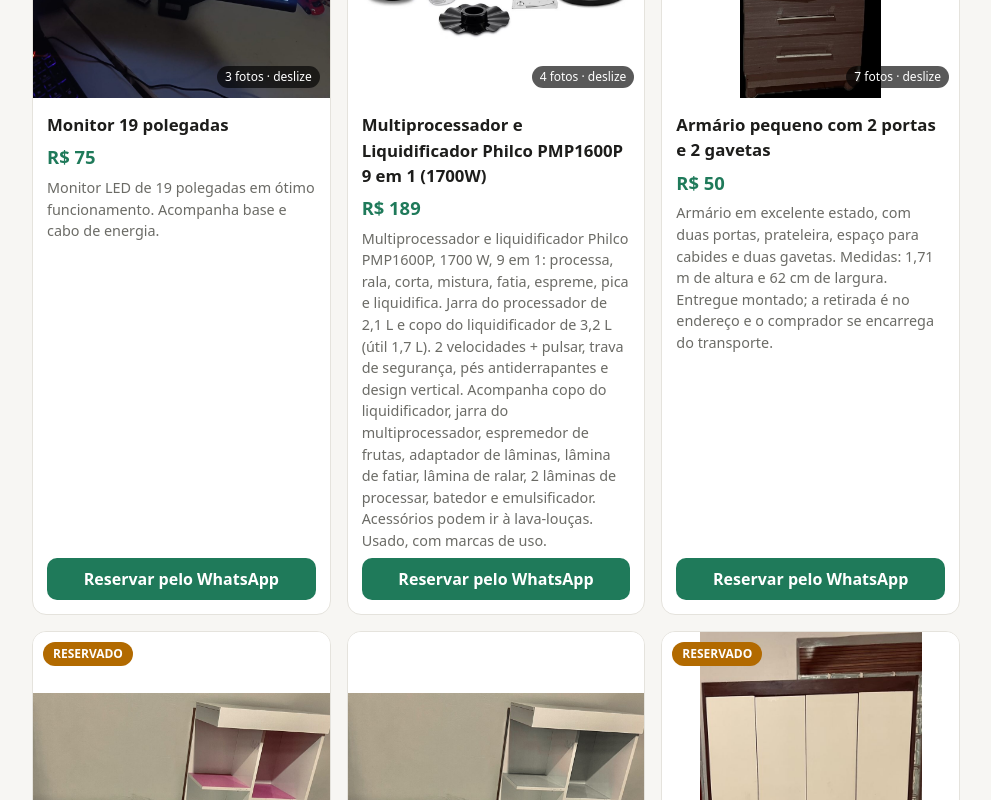
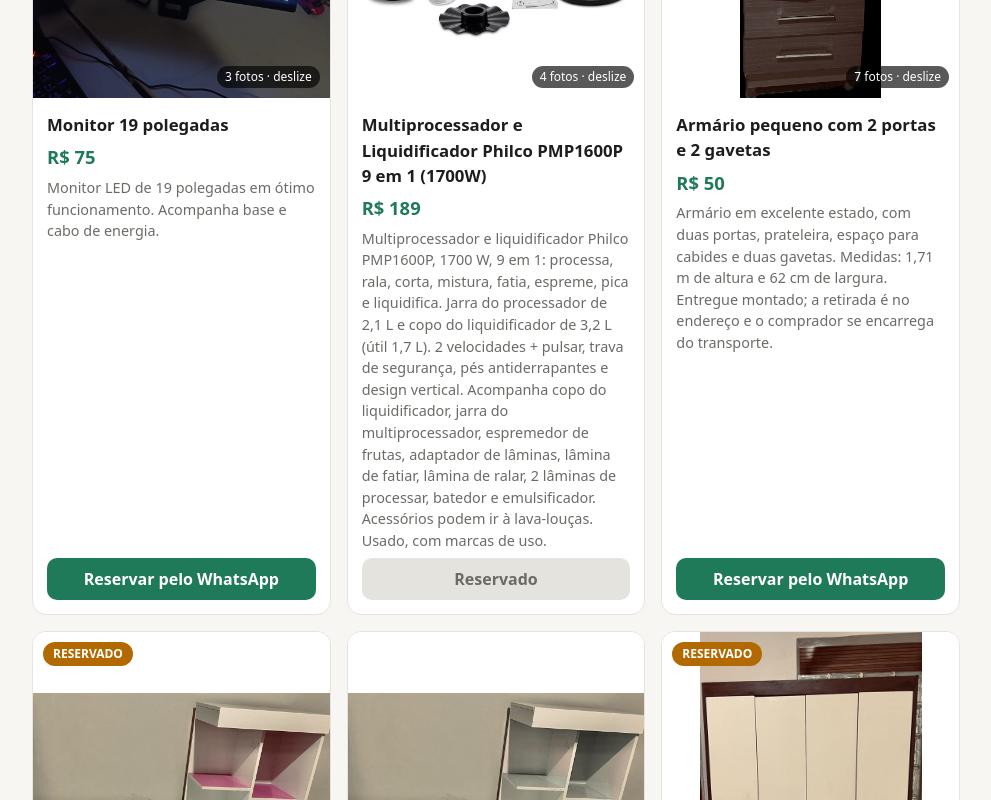
Before and after one commit to wavila88/VentaGaragem, a plain HTML site: page index.html in a window 1280 px wide. Shown: the part 2051-2851 px from the top of the page, without its empty margins (144-1135 px from the left). Drawn offline with Linux system fonts and the light colour scheme.

Commit message:
Reserva licuificadora

```diff
--- a/index.html
+++ b/index.html
@@ -78,7 +78,7 @@ const ITEMS = [
   {nome:"Bicicleta branca e rosa Mormaii", categoria:"Bicicletas", preco:90, estado:"disponivel", fotos:["fotos/bike-branca-1.jpg"], desc:"Bicicleta com suspensão e bagageiro. Usada."},
   {nome:"Escrivaninha de trabalho com cadeira de escritório", categoria:"Escritório", preco:80, estado:"reservado", fotos:["fotos/escrivaninha-1.jpg","fotos/escrivaninha-2.jpg","fotos/cadeira-escritorio-1.jpg"], desc:"Acompanha cadeira de escritório com encosto em tela roxa, assento preto, braços e base cromada com rodízios. Perfeita para uma estação de trabalho confortável. Desmontável em duas partes; para transportar é necessário um carro grande. Notebook, monitor e demais itens das fotos não estão à venda."},
   {nome:"Monitor 19 polegadas", categoria:"Eletrodomésticos", preco:75, estado:"disponivel", fotos:["fotos/monitor-1.jpg","fotos/monitor-2.jpg","fotos/monitor-3.jpg"], desc:"Monitor LED de 19 polegadas em ótimo funcionamento. Acompanha base e cabo de energia."},
-  {nome:"Multiprocessador e Liquidificador Philco PMP1600P 9 em 1 (1700W)", categoria:"Eletrodomésticos", preco:189, estado:"disponivel", fotos:["fotos/multiprocessador-1.jpg","fotos/multiprocessador-2.jpg","fotos/multiprocessador-3.jpg","fotos/multiprocessador-4.jpg"], desc:"Multiprocessador e liquidificador Philco PMP1600P, 1700 W, 9 em 1: processa, rala, corta, mistura, fatia, espreme, pica e liquidifica. Jarra do processador de 2,1 L e copo do liquidificador de 3,2 L (útil 1,7 L). 2 velocidades + pulsar, trava de segurança, pés antiderrapantes e design vertical. Acompanha copo do liquidificador, jarra do multiprocessador, espremedor de frutas, adaptador de lâminas, lâmina de fatiar, lâmina de ralar, 2 lâminas de processar, batedor e emulsificador. Acessórios podem ir à lava-louças. Usado, com marcas de uso."},
+  {nome:"Multiprocessador e Liquidificador Philco PMP1600P 9 em 1 (1700W)", categoria:"Eletrodomésticos", preco:189, estado:"reservado", fotos:["fotos/multiprocessador-1.jpg","fotos/multiprocessador-2.jpg","fotos/multiprocessador-3.jpg","fotos/multiprocessador-4.jpg"], desc:"Multiprocessador e liquidificador Philco PMP1600P, 1700 W, 9 em 1: processa, rala, corta, mistura, fatia, espreme, pica e liquidifica. Jarra do processador de 2,1 L e copo do liquidificador de 3,2 L (útil 1,7 L). 2 velocidades + pulsar, trava de segurança, pés antiderrapantes e design vertical. Acompanha copo do liquidificador, jarra do multiprocessador, espremedor de frutas, adaptador de lâminas, lâmina de fatiar, lâmina de ralar, 2 lâminas de processar, batedor e emulsificador. Acessórios podem ir à lava-louças. Usado, com marcas de uso."},
   {nome:"Armário pequeno com 2 portas e 2 gavetas", categoria:"Armários", preco:50, estado:"disponivel", fotos:["fotos/armario-1.jpg","fotos/armario-2.jpg","fotos/armario-3.jpg","fotos/armario-4.jpg","fotos/armario-5.jpg","fotos/armario-6.jpg","fotos/armario-7.jpg"], desc:"Armário em excelente estado, com duas portas, prateleira, espaço para cabides e duas gavetas. Medidas: 1,71 m de altura e 62 cm de largura. Entregue montado; a retirada é no endereço e o comprador se encarrega do transporte."},
   {nome:"Escrivaninha feminina com estante e 2 gavetas (branca e rosa)", categoria:"Escritório", preco:89, estado:"reservado", fotos:["fotos/escrivaninha-feminina-1.jpg","fotos/escrivaninha-feminina-2.jpg","fotos/escrivaninha-feminina-3.jpg","fotos/escrivaninha-feminina-4.jpg","fotos/escrivaninha-feminina-5.jpg"], desc:"Escrivaninha branca com detalhes em rosa, ideal para quarto de menina ou jovem. Tem bancada ampla, estante lateral com nichos e prateleiras rosa, e duas gavetas. Medidas aproximadas: 1,31 m de largura, 1,36 m de altura e 37 cm de profundidade; bancada a 74 cm do chão. Usada, com marcas de uso. Não fazemos desmontagem nem entrega: o comprador retira no endereço e leva o móvel."},
   {nome:"Escrivaninha branca com estante e 2 gavetas", categoria:"Escritório", preco:89, estado:"disponivel", fotos:["fotos/escrivaninha-branca-1.jpg","fotos/escrivaninha-branca-2.jpg","fotos/escrivaninha-branca-3.jpg","fotos/escrivaninha-branca-4.jpg","fotos/escrivaninha-branca-5.jpg"], desc:"Escrivaninha toda branca, com bancada ampla, estante lateral com nichos e prateleiras, e duas gavetas. Medidas aproximadas: 1,31 m de largura, 1,36 m de altura e 37 cm de profundidade; bancada a 74 cm do chão. Usada, com marcas de uso. Não fazemos desmontagem nem entrega: o comprador retira no endereço e leva o móvel."},
```
